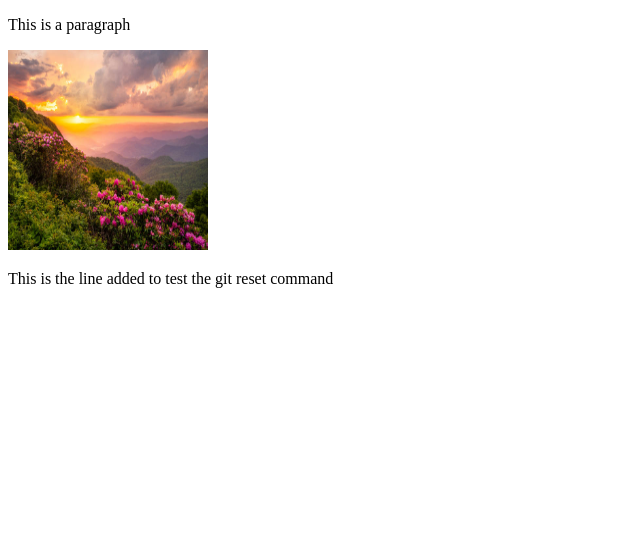
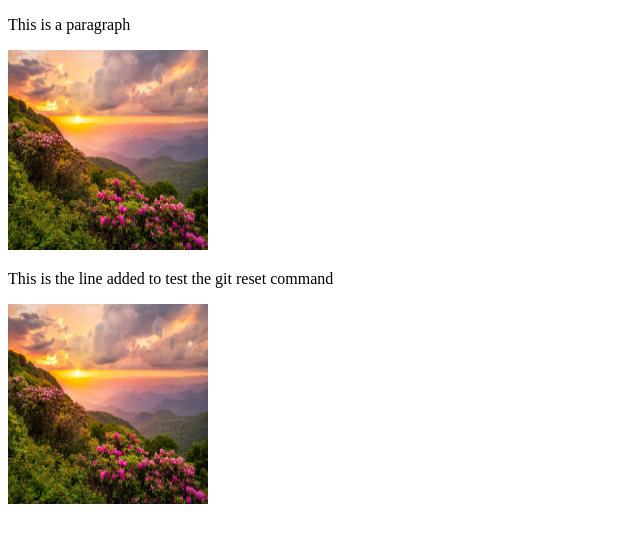
Before and after one commit to practicep6666/GIT-PRACTICE, a plain HTML site: page index.html in a window 1280 px wide. Shown: the whole page, without its empty margins (0-640 px from the left). Drawn offline with Linux system fonts and the light colour scheme.

Commit message:
first commit from new-branch-1

```diff
--- a/index.html
+++ b/index.html
@@ -9,5 +9,6 @@
     <p>This is a paragraph</p>
     <img src="scenary.jpg" alt="beautiful scenary with sunrise and flowers" width="200px" height="200px">
     <p>This is the line added to test the git reset command</p>
+    <img src="scenary - 2.jpg" alt="beautiful scenary with sunrise and flowers" width="200px" height="200px">
 </body>
 </html>
```
Also changed, not shown: scenary - 2.jpg (added).
